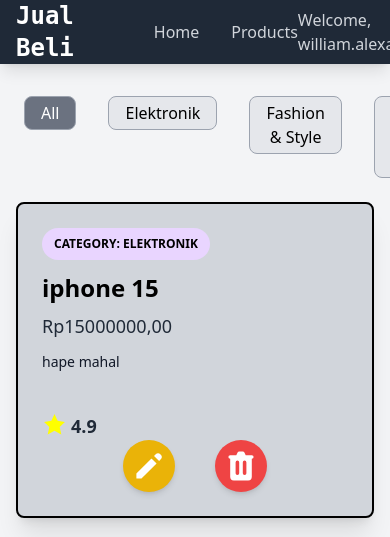
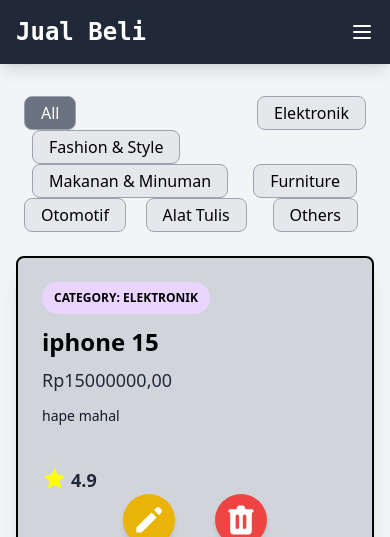
Before and after one commit to williamalxndr/tugas2, a Django app: page /show_product/ in a window 390 px wide. Shown: the top 537 px of the page. Run offline with Django 4.2, Linux system fonts and the light colour scheme; a user stored in the database is signed in; data comes from the database, SQL or seed files in the repository; both versions use the stored data as it was after the commit; some libraries are stand-ins or nearby versions.

Commit message:
navbar responsive fixed

```diff
--- a/main/templates/show_product.html
+++ b/main/templates/show_product.html
@@ -9,7 +9,7 @@
     <div class="overflow-x-hidden px-4 md:px-8 pb-8 pt-24 min-h-screen bg-gray-100 flex flex-col">
 
         <!-- Tombol untuk memfilter berdasarkan category -->
-        <div class="flex space-x-4">
+        <div class="flex flex-wrap justify-between items-center space-x-2 ">
 
             <a href="{% url 'main:show_product' %}"><div class="bg-gray-200 mx-2 px-4 py-1 border border-gray-400 rounded-lg flex items-center justify-center {% if category == 'all' %} bg-gray-500 text-white {% else %} hover:bg-gray-300 {% endif %}">
                 <p class="text-center">All</p>
--- a/templates/navbar.html
+++ b/templates/navbar.html
@@ -1,21 +1,27 @@
 <nav class="bg-gray-800 shadow-lg fixed top-0 left-0 z-40 w-screen">
     <div class="max-w-7xl mx-auto px-4 sm:px-6 lg:px-8">
-      <div class="flex items-center justify-start h-16 ">
+      <div class="flex items-center justify-between h-16 ">
         <div class="flex items-center mr-20">
           <a href="{% url 'main:show_main' %}"><h1 class="text-2xl font-bold text-center text-white" style="font-family: monospace;">Jual Beli</h1></a>
         </div>
 
-        <div class="flex items-center space-x-8">
+
+
+        <div class="hidden md:flex items-center space-x-8">
             <a href="{% url 'main:show_main' %}"><h1 class="text-center text-gray-300 hover:text-white">Home</h4></a>
 
             <a href="{% url 'main:show_product' %}" class="text-center text-gray-300 hover:text-white"><h4>Products</h4></a>
         </div>
-        <div class="flex items-center ml-auto space-x-4">
+
+
+        <div class="hidden md:flex items-center ml-auto space-x-4">
             {% if user.is_authenticated %}
-              <span class="text-gray-300">Welcome, {{ user.username }}</span>
-              <a href="{% url 'main:logout' %}" class="text-center bg-red-500 hover:bg-red-600 text-white font-bold py-2 px-4 rounded transition duration-300">
+              <div class="text-center flex items-center space-x-2">
+                <span class="block text-center text-gray-300 px-3 py-2">Welcome, {{ user.username }}</span>
+                <a href="{% url 'main:logout' %}" class="bg-red-500 hover:bg-red-600 text-white font-bold py-2 px-4 rounded transition duration-300">
                   Logout
                 </a>
+              </div>
             {% else %}
               <a href="{% url 'main:login' %}" class="text-center bg-blue-500 hover:bg-blue-600 text-white font-bold py-2 px-4 rounded transition duration-300">
                 Login
@@ -25,6 +31,7 @@
               </a>
             {% endif %}
           </div>
+
         <div class="md:hidden flex items-center">
           <button class="mobile-menu-button">
             <svg class="w-6 h-6 text-white" fill="none" stroke-linecap="round" stroke-linejoin="round" stroke-width="2" viewBox="0 0 24 24" stroke="currentColor">
@@ -35,20 +42,19 @@
       </div>
     </div>
     <!-- Mobile menu -->
-    <div class="mobile-menu hidden md:hidden  px-4 w-full md:max-w-full">
-        <div class="pt-2 pb-3 space-y-1 mx-auto">
+
+
+    <div class="mobile-menu hidden md:hidden px-4 w-full md:max-w-full">
+      <div class="pt-2 pb-3 space-y-1">
+        <a href="{% url 'main:show_main' %}" class="block text-center text-gray-300 hover:text-white">Home</a>
+        <a href="{% url 'main:show_product' %}" class="block text-center text-gray-300 hover:text-white">Products</a>
+
         {% if user.is_authenticated %}
-            <span class="block text-gray-300 px-3 py-2">Welcome, {{ user.username }}</span>
-            <a href="{% url 'main:logout' %}" class="block text-center bg-red-500 hover:bg-red-600 text-white font-bold py-2 px-4 rounded transition duration-300">
-              Logout
-            </a>
+          <span class="block text-gray-300 px-3 py-2 text-center">Welcome, {{ user.username }}</span>
+          <a href="{% url 'main:logout' %}" class="block text-center bg-red-500 hover:bg-red-600 text-white font-bold py-2 px-4 rounded transition duration-300">Logout</a>
         {% else %}
-            <a href="{% url 'main:login' %}" class="block text-center bg-blue-500 hover:bg-blue-600 text-white font-bold py-2 px-4 rounded transition duration-300 mb-2">
-              Login
-            </a>
-            <a href="{% url 'main:register' %}" class="block text-center bg-green-500 hover:bg-green-600 text-white font-bold py-2 px-4 rounded transition duration-300">
-              Register
-            </a>
+          <a href="{% url 'main:login' %}" class="block text-center bg-blue-500 hover:bg-blue-600 text-white font-bold py-2 px-4 rounded transition duration-300 mb-2">Login</a>
+          <a href="{% url 'main:register' %}" class="block text-center bg-green-500 hover:bg-green-600 text-white font-bold py-2 px-4 rounded transition duration-300">Register</a>
         {% endif %}
       </div>
     </div>
```
Also changed, not shown: db.sqlite3. Lines whose indentation alone changed are shown as unchanged.
